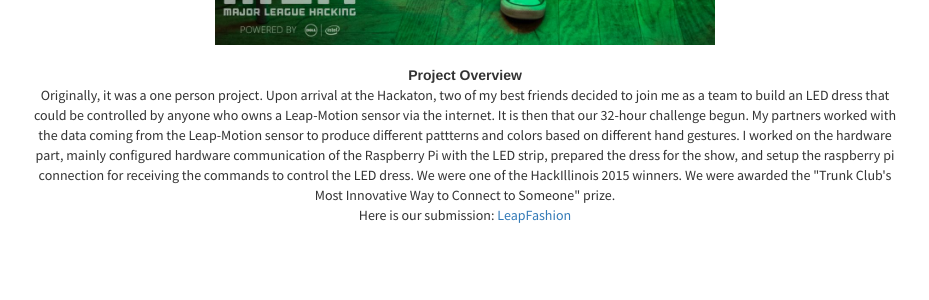
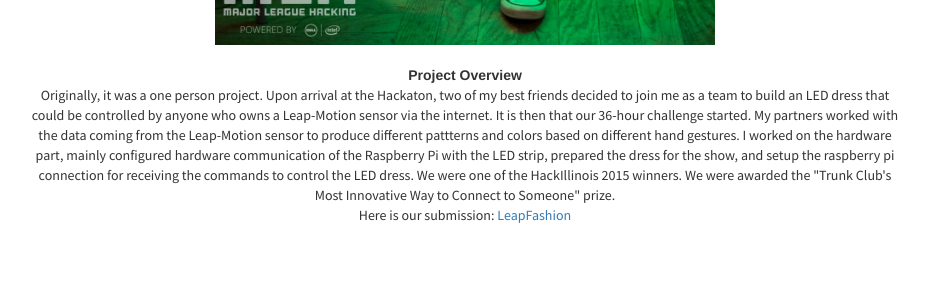
Before and after one commit to helenchg/elenachong.com, a Jekyll site: the page built from projects/LeapFashion/index.html, in a window 1280 px wide. Shown: the part 1106-1406 px from the top of the page, without its empty margins (175-1104 px from the left). Built offline with Jekyll 4.4.1, drawn with Linux system fonts in a browser that asks for light colours; nearby versions of some CDN libraries.

Commit message:
fixing info

```diff
--- a/projects/LeapFashion/index.html
+++ b/projects/LeapFashion/index.html
@@ -14,7 +14,7 @@
      <strong>Project Overview</strong>
      </div>
      <p>
-         Originally, it was a one person project. Upon arrival at the Hackaton, two of my best friends decided to join me as a team to build an LED dress that could be controlled by anyone who owns a Leap-Motion sensor via the internet. It is then that our 32-hour challenge begun. My partners worked with the data coming from the Leap-Motion sensor to produce different pattterns and colors based on different hand gestures. I worked on the hardware part, mainly configured hardware communication of the Raspberry Pi with the LED strip, prepared the dress for the show, and setup the raspberry pi connection for receiving the commands to control the LED dress.
+         Originally, it was a one person project. Upon arrival at the Hackaton, two of my best friends decided to join me as a team to build an LED dress that could be controlled by anyone who owns a Leap-Motion sensor via the internet. It is then that our 36-hour challenge started. My partners worked with the data coming from the Leap-Motion sensor to produce different pattterns and colors based on different hand gestures. I worked on the hardware part, mainly configured hardware communication of the Raspberry Pi with the LED strip, prepared the dress for the show, and setup the raspberry pi connection for receiving the commands to control the LED dress.
          We were one of the HackIllinois 2015 winners. We were awarded the "Trunk Club's Most Innovative Way to Connect to Someone" prize.
          <br>Here is our submission: <a href=http://devpost.com/software/leap-fashion>LeapFashion</a>
          </p>
```
